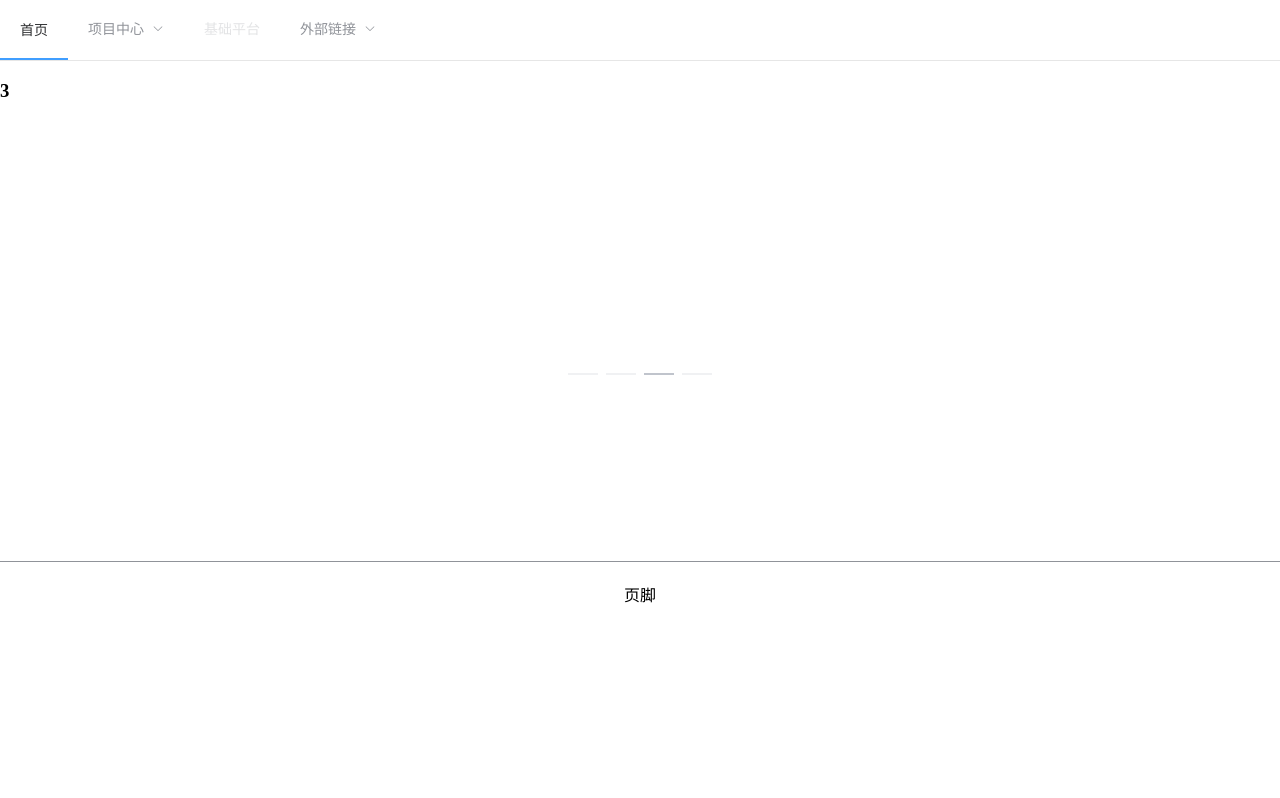
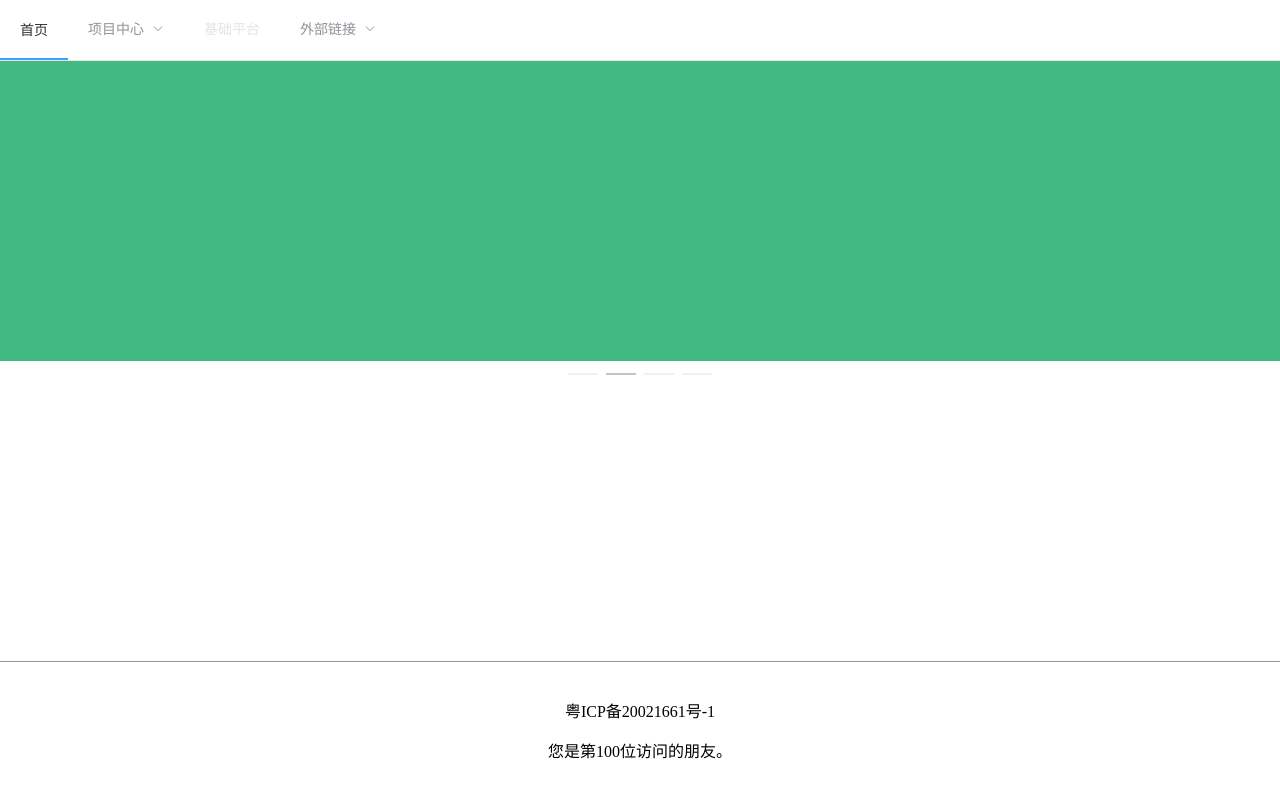
Before and after one commit to DertraumDong/hbp-project, a Vue app: page / in a window 1280 px wide. Built offline with nearby package versions, Linux system fonts and the light colour scheme.

Commit message:
index修改

```diff
--- a/index.html
+++ b/index.html
@@ -3,6 +3,7 @@
   <head>
     <meta charset="utf-8">
     <meta name="viewport" content="width=device-width,initial-scale=1.0">
+    <link rel="shortcut icon" href="static/Portsmouth.ico">
     <title>hbp-project</title>
   </head>
   <body>
--- a/src/App.vue
+++ b/src/App.vue
@@ -28,7 +28,7 @@ body{
   margin: 0px;
 }
 .app-body{
-  min-height: 500px;
+  min-height: 600px;
 }
 .app-footer{
   border-top:1px solid #909399;
--- a/src/components/Index.vue
+++ b/src/components/Index.vue
@@ -1,7 +1,7 @@
 <template>
   <el-carousel indicator-position="outside">
-    <el-carousel-item v-for="item in 4" :key="item">
-      <h3>{{ item }}</h3>
+    <el-carousel-item v-for="(item , index) in list">
+      <div class="app-banner" :style="item"></div>
     </el-carousel-item>
   </el-carousel>
 </template>
@@ -11,7 +11,12 @@ export default {
   name: "Index",
   data() {
     return {
-      item:[]
+      list: [
+        "background-color: #409EFF",
+        "background-color: #42b982",
+        "background-color: #E6A23C",
+        "background-color: #F56C6C",
+      ]
     }
   },
   mounted() {
@@ -20,5 +25,9 @@ export default {
 </script>
 
 <style scoped>
-
+.app-banner{
+  height: 300px;
+  width: 100%;
+  padding: 10px;
+}
 </style>
--- a/src/components/common/Footer.vue
+++ b/src/components/common/Footer.vue
@@ -1,6 +1,11 @@
 <template>
   <div class="">
-    <div class="footer-body">页脚</div>
+    <div class="footer-body">
+      <div class="container">
+        <p>粤ICP备20021661号-1</p>
+        <p>您是第<span id="indexVisit">100</span>位访问的朋友。</p>
+      </div>
+    </div>
   </div>
 </template>
 
```
Also changed, not shown: 2 other files (tests, documents, lock files or other folders).
